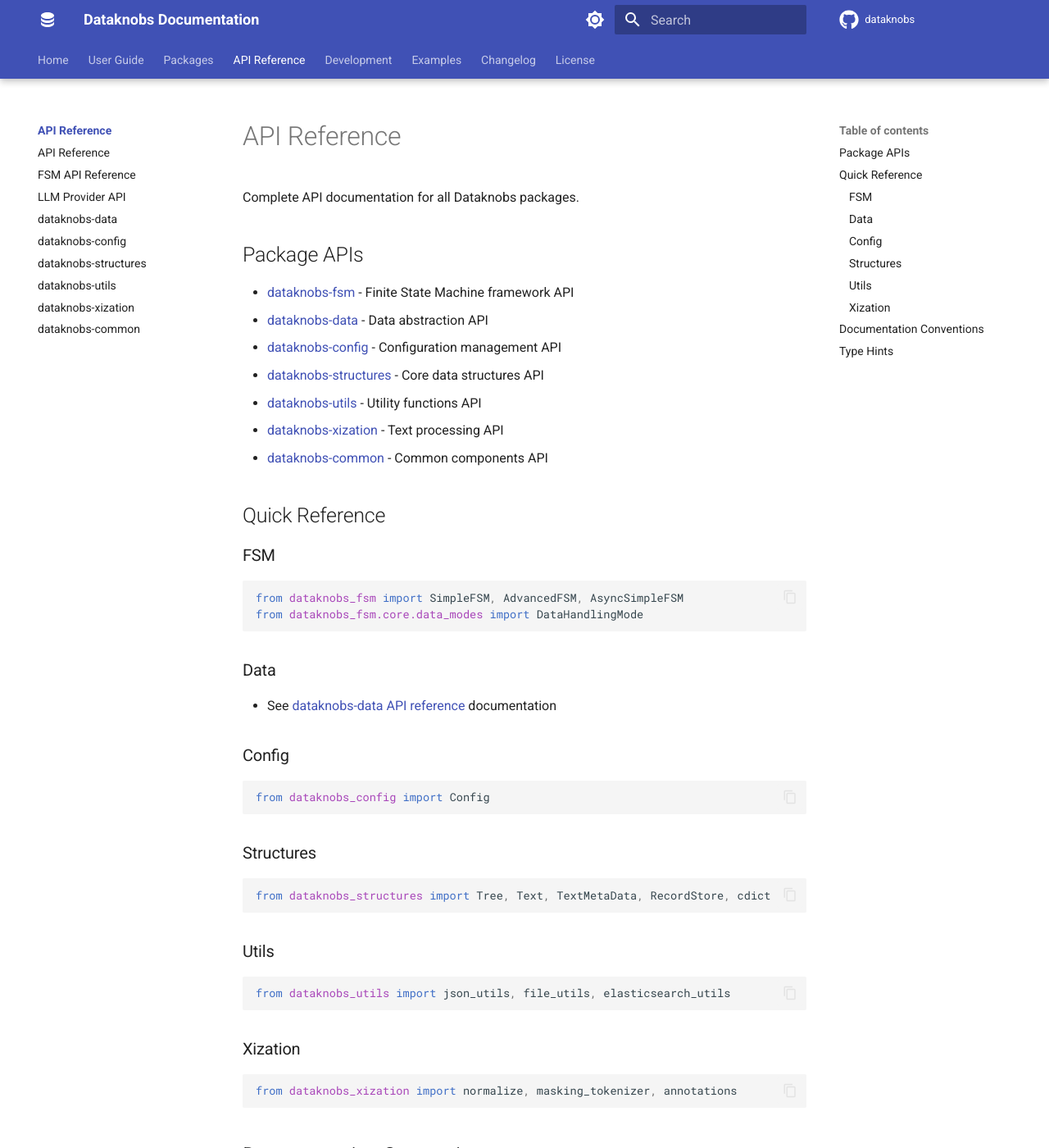
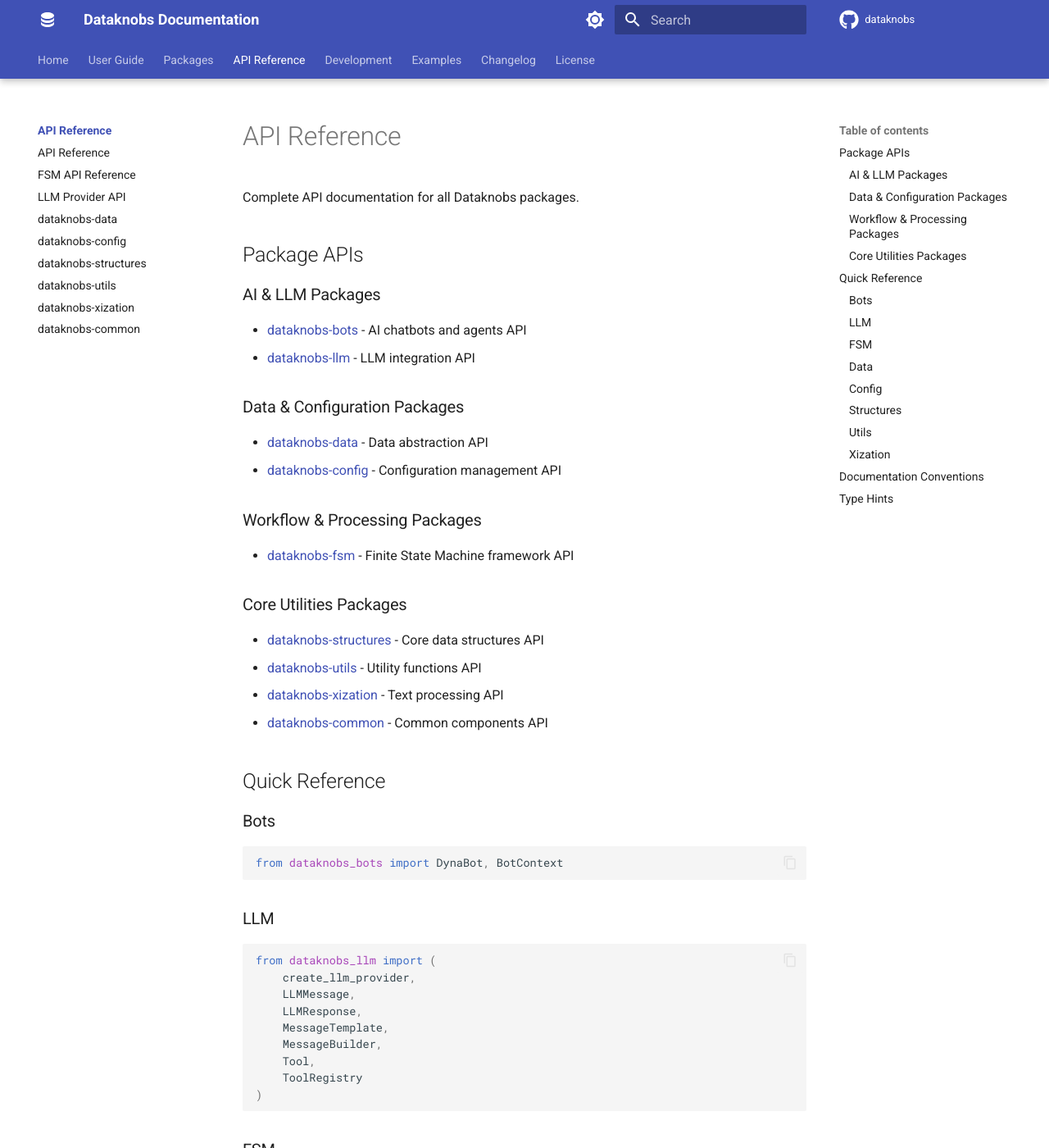
Before and after one commit to KBS-Labs/dataknobs, an MkDocs documentation site: the page built from docs/api/index.md, in a window 1280 px wide and 1400 px high. Shown: the whole window at 82% size. Built offline with MkDocs 1.6.1 and Material for MkDocs 9.7.7, drawn with Linux system fonts in a browser that asks for light colours; comment, search, counter and statistics services are not loaded; some of the changed text lies outside the part shown.

Commit message:
Updated to include llm and bot

````diff
--- a/docs/api/index.md
+++ b/docs/api/index.md
@@ -4,9 +4,18 @@
 
 ## Package APIs
 
-- [dataknobs-fsm](../packages/fsm/api/index.md) - Finite State Machine framework API
+### AI & LLM Packages
+- [dataknobs-bots](../packages/bots/api/index.md) - AI chatbots and agents API
+- [dataknobs-llm](../packages/llm/api/llm.md) - LLM integration API
+
+### Data & Configuration Packages
 - [dataknobs-data](dataknobs-data.md) - Data abstraction API
 - [dataknobs-config](dataknobs-config.md) - Configuration management API
+
+### Workflow & Processing Packages
+- [dataknobs-fsm](../packages/fsm/api/index.md) - Finite State Machine framework API
+
+### Core Utilities Packages
 - [dataknobs-structures](dataknobs-structures.md) - Core data structures API
 - [dataknobs-utils](dataknobs-utils.md) - Utility functions API
 - [dataknobs-xization](dataknobs-xization.md) - Text processing API
@@ -14,14 +23,41 @@
 
 ## Quick Reference
 
+### Bots
+```python
+from dataknobs_bots import DynaBot, BotContext
+```
+
+### LLM
+```python
+from dataknobs_llm import (
+    create_llm_provider,
+    LLMMessage,
+    LLMResponse,
+    MessageTemplate,
+    MessageBuilder,
+    Tool,
+    ToolRegistry
+)
+```
+
 ### FSM
 ```python
-from dataknobs_fsm import SimpleFSM, AdvancedFSM, AsyncSimpleFSM
-from dataknobs_fsm.core.data_modes import DataHandlingMode
+from dataknobs_fsm import SimpleFSM, AdvancedFSM, AsyncSimpleFSM, DataHandlingMode
 ```
 
 ### Data
-- See [dataknobs-data API reference](../packages/data/api-reference.md) documentation
+```python
+from dataknobs_data import (
+    database_factory,
+    async_database_factory,
+    Record,
+    Query,
+    Filter,
+    Operator
+)
+```
+- See [dataknobs-data API reference](../packages/data/api-reference.md) for complete documentation
 
 ### Config
 ```python
--- a/mkdocs.yml
+++ b/mkdocs.yml
@@ -238,6 +238,20 @@
 
   - Examples:
     - examples/index.md
+    - Bots Examples:
+      - packages/bots/examples/index.md
+      - packages/bots/examples/simple-chatbot.md
+      - packages/bots/examples/memory-chatbot.md
+      - packages/bots/examples/rag-chatbot.md
+      - packages/bots/examples/react-agent.md
+      - packages/bots/examples/multi-tenant.md
+      - packages/bots/examples/custom-tools.md
+    - LLM Examples:
+      - packages/llm/examples/basic-usage.md
+      - packages/llm/examples/advanced-prompting.md
+      - packages/llm/examples/conversation-flows.md
+      - packages/llm/examples/fsm-conversation-flow.md
+      - packages/llm/examples/ab-testing.md
     - FSM Examples:
       - packages/fsm/examples/file-processor.md
       - packages/fsm/examples/data-pipeline.md
````
